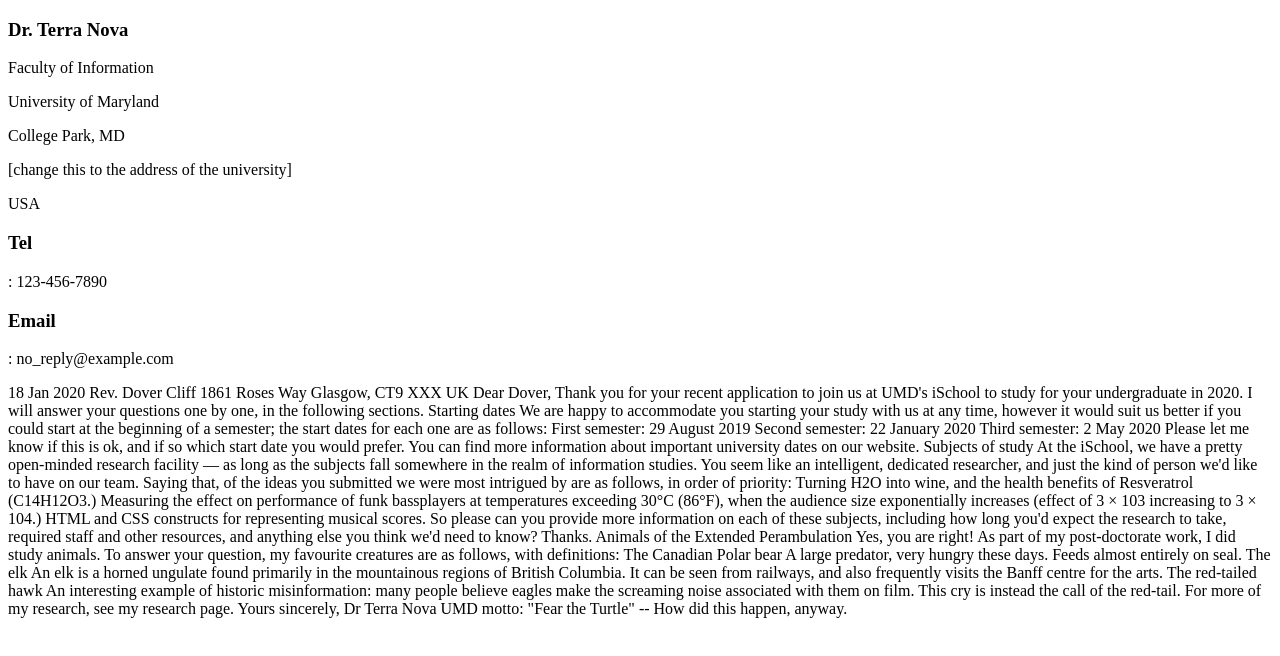
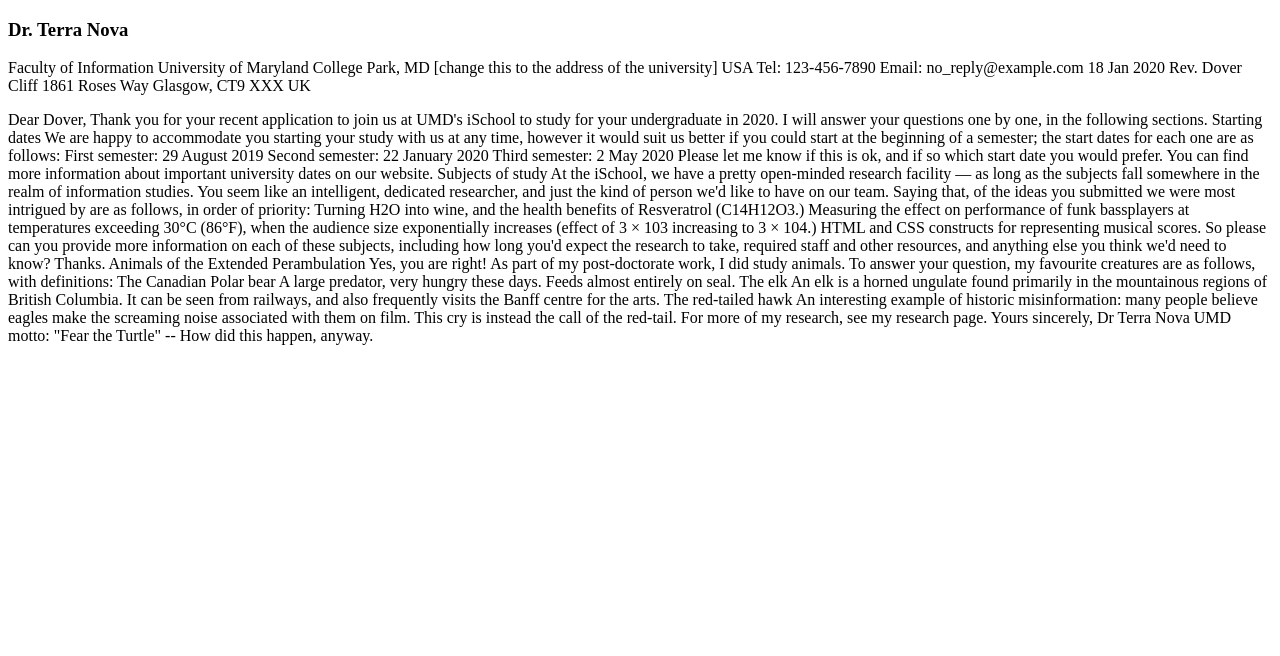
Before and after one commit to zackaryr/zackaryr.github.io, a plain HTML site: page web-projects/lab2/index.html in a window 1280 px wide. Drawn offline with Linux system fonts and the light colour scheme.

Commit message:
Update index.html

```diff
--- a/web-projects/lab2/index.html
+++ b/web-projects/lab2/index.html
@@ -3,21 +3,22 @@
     <head>
         <meta charset="utf-8">
             <h3>Dr. Terra Nova</h3>
-            <p>Faculty of Information</p>
-            <p>University of Maryland</p>
-            <p>College Park, MD</p>
-            <p>[change this to the address of the university]</p>
-            <p>USA</p>
-            <p><h3>Tel</h3>: 123-456-7890</p>
-            <p><h3>Email</h3>: no_reply@example.com</p>
+            <p>
+                Faculty of Information
+                University of Maryland
+                College Park, MD
+                [change this to the address of the university]
+                USA
+                Tel: 123-456-7890
+                Email: no_reply@example.com
 
-            18 Jan 2020
+                18 Jan 2020
 
-            Rev. Dover Cliff
-            1861 Roses Way
-            Glasgow, CT9 XXX
-            UK
-
+                Rev. Dover Cliff
+                1861 Roses Way
+                Glasgow, CT9 XXX
+                UK
+            </p>
 
         <title>
             <h1>Re: Dover Cliff university application</h1>
```
